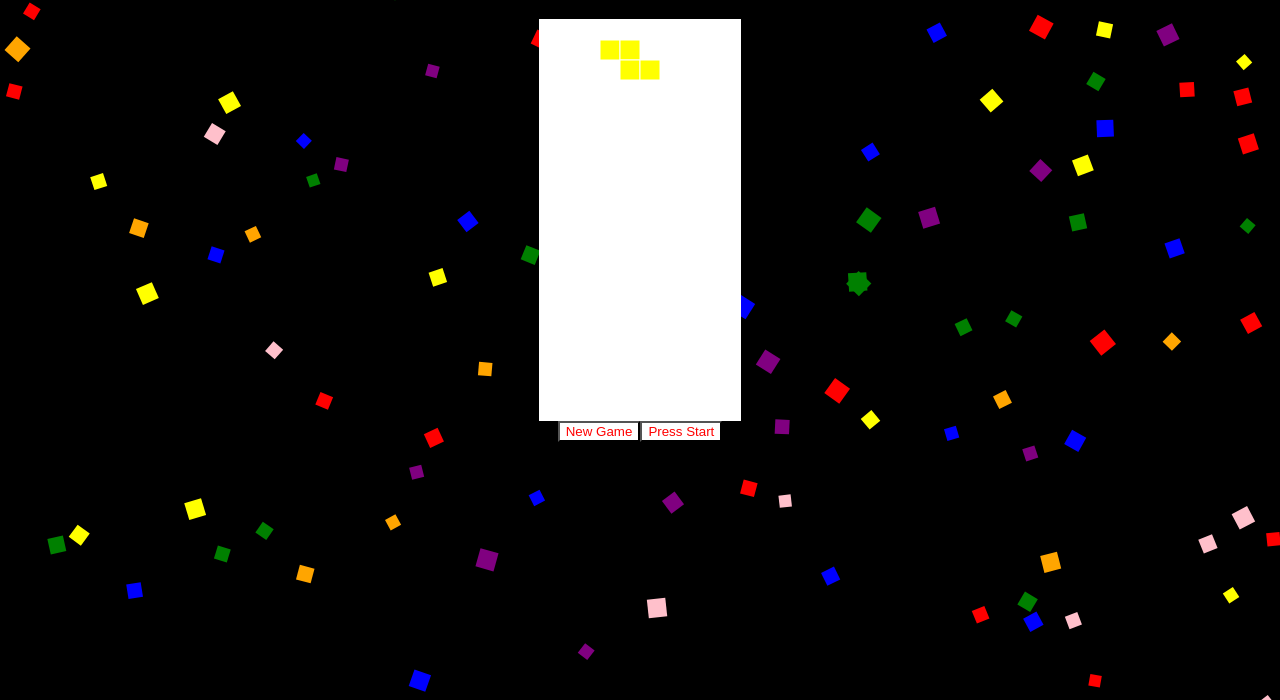
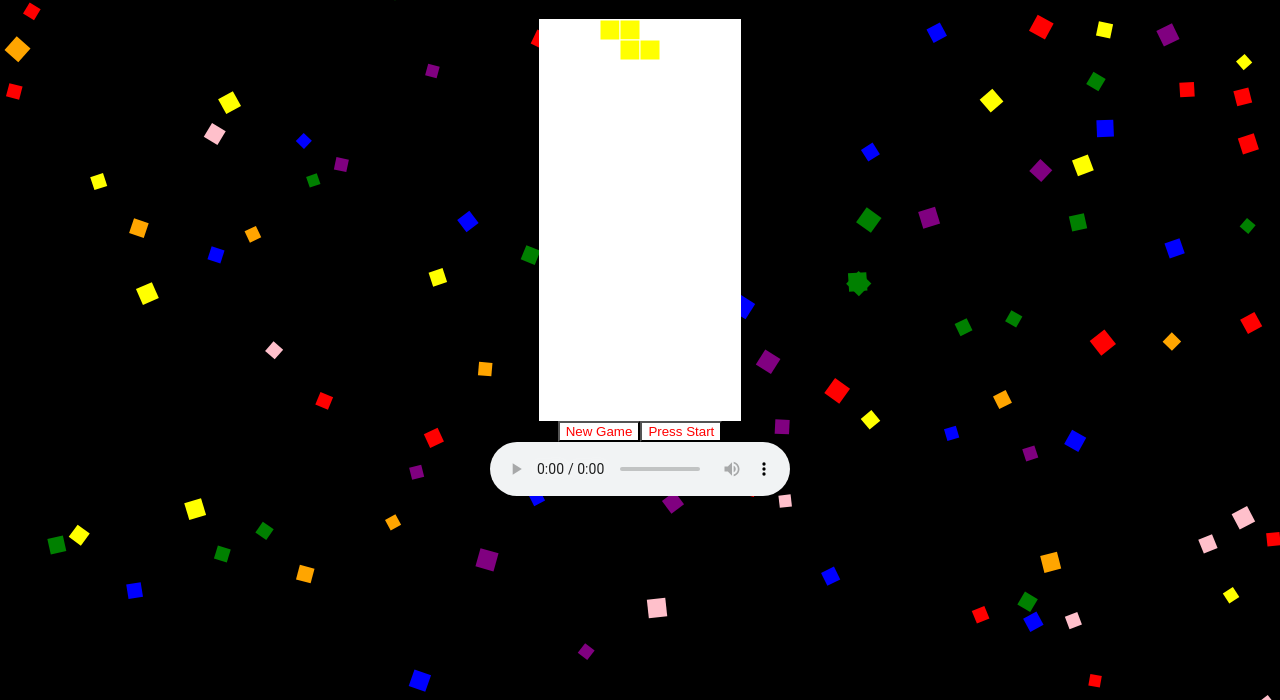
Before and after one commit to flmngwllm/Project-1, a plain HTML site: page index.html in a window 1280 px wide. Both pictures are taken after a click on the button "Press Start". Shown: the part 100-800 px from the top of the page. Drawn offline with nearby package versions, Linux system fonts and the light colour scheme.

Commit message:
far from done

```diff
--- a/app.js
+++ b/app.js
@@ -7,8 +7,9 @@ const Columns = 10
 const Rows = 20
 const sq = 20
 const emp = '#ffffff'
-
-
+const Points = document.querySelector("score1")
+var score = 0
+var music = document.querySelector(".me")
 
 //function to colors the board and squares on the canvas
 function showSq(x, y, color) {
@@ -226,7 +227,8 @@ var blocks = [
 //randomizing the different blocks that will appear
 function ranBlck() {
     let r = ranBlock = Math.floor(Math.random() * blocks.length)
-    let rc = ranColo = Math.floor(Math.random() * blocks.length)
+    //come back later
+    // let rc = ranColo = Math.floor(Math.random() * color.length)
     return new createBlocks(blocks[r][0], blocks[r][1])
 }
 
@@ -243,8 +245,8 @@ function createBlocks(type, color) {
     this.shapes = 0
     this.mobileShape = this.type[this.shapes]
 
-    //starting position of the blocks on the field
-    this.y = -2
+    //starting position of the blocks to start above the field
+    this.y = -3
     this.x = 3
 
 }
@@ -341,6 +343,7 @@ createBlocks.prototype.rotateBlockR = function () {
     }
 }
 
+//counld neve get it to rotate twice without disappearing
 // createBlocks.prototype.rotateBlockL = function(){
 //     this.shapes = (this.shapes - 1)+this.type.length
 //     this.mobileShape = this.type[this.shapes]
@@ -351,17 +354,22 @@ createBlocks.prototype.rotateBlockR = function () {
 createBlocks.prototype.connectBl = function () {
     for (h = 0; h < this.mobileShape.length; h++) {
         for (v = 0; v < this.mobileShape.length; v++) {
+            //emp
             if (!this.mobileShape[h][v]) {
                 continue
             }
 
             if (this.y + h < 0 ) {
+                 music.pause()
                 var audio = new Audio('SD.mp3');
                 audio.play();
                 alert("you lose")
+
+                //stop loop
                 youlose = true
                 break
             }
+
             field[this.y + h][this.x + v] = this.color
         }
     }
@@ -386,7 +394,12 @@ createBlocks.prototype.connectBl = function () {
             }
         }
 
+
+
+
+
     }
+
     drawfield();
 }
 
@@ -473,8 +486,12 @@ ranBlck()
  animate()
 })
 
+//will run the game when start button is clicked
 start.addEventListener('click', function(){
+   var music = document.querySelector(".me")
+    music.play()
     animate()
+
 })
 
 
--- a/index.html
+++ b/index.html
@@ -6,12 +6,13 @@
     <meta http-equiv="X-UA-Compatible" content="ie=edge">
     <title>Document</title>
     <link rel="stylesheet" href="main.css">
-    <script type="text/javascript" src="https://cdn.jsdelivr.net/npm/amplitudejs@{{v3.3.1}}/dist/amplitude.js"></script>
+
 
 </head>
 <body>
 
     <h1>StackBlox Jr.</h1>
+
     <div class="container">
    <canvas class = "game"></canvas>
 </div>
@@ -19,13 +20,20 @@
 <div class="container1">
    <button class="newGame">New Game</button>
 <button class = "start">Press Start</button>
+
 </div>
+
+<div class="container3">
+<audio class ="me" controls >
+        <source src="01. THE WORLD OF X.mp3" type="audio/mpeg">
+
+      </audio>
+    </div>
 <canvas class="back" ></canvas>
 
 
 
 
-<span class="made-up-key" amplitude-song-info="made_up_key" amplitude-main-song-info="true"></span>
 
 
 <script
--- a/main.css
+++ b/main.css
@@ -1,5 +1,7 @@
 
-
+.score1{
+    color: white;
+}
 h1{
     text-align: center;
     color: white;
@@ -44,3 +46,9 @@ button{
 
 
 }
+
+
+.container3{
+    display: flex;
+    justify-content: center;
+}
```
Also changed, not shown: 2 other files.
